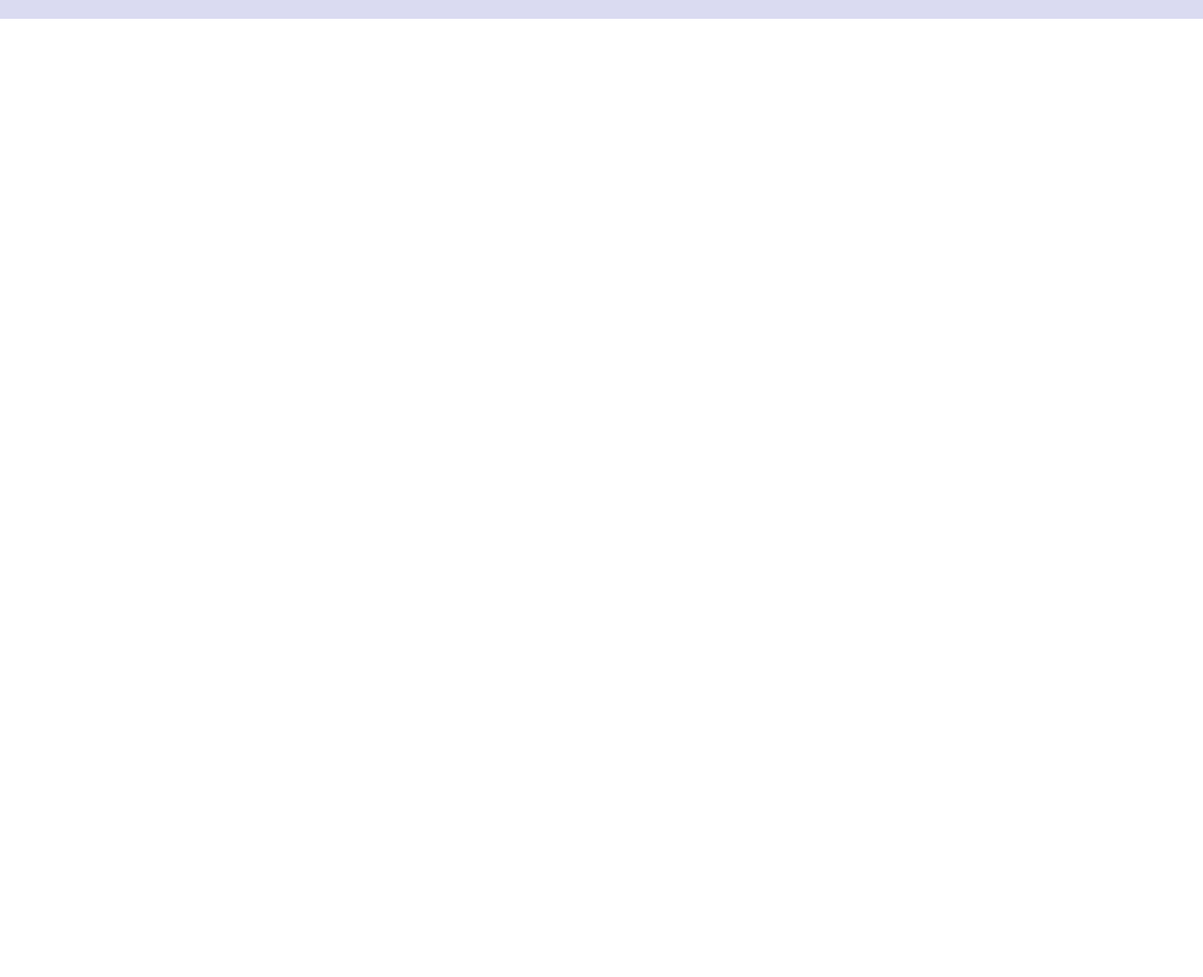
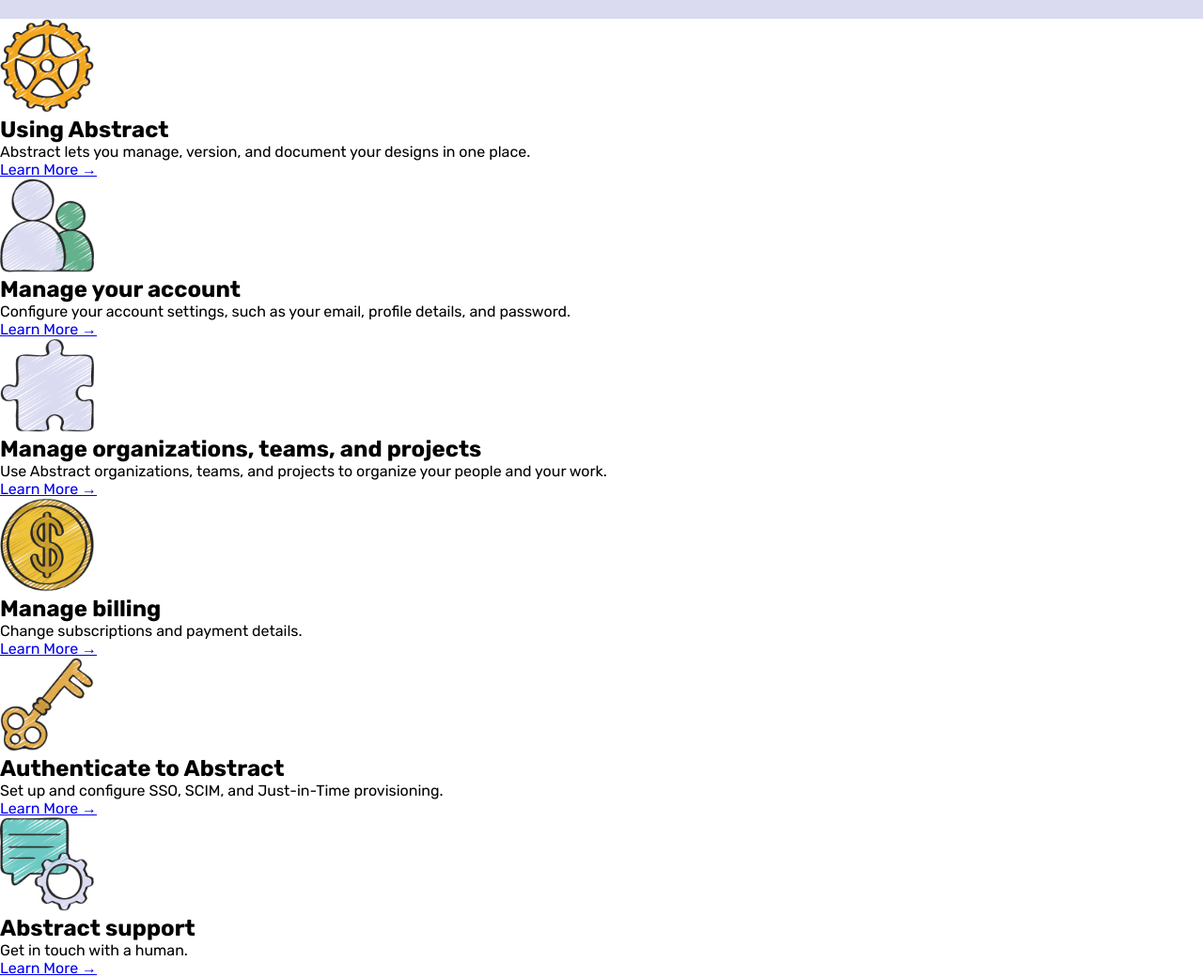
Before and after one commit to Kurt3z/abstract-clone, a plain HTML site: page index.html in a window 1280 px wide. Shown: the part 540-1580 px from the top of the page at 94% size. Before the commit the page ends 800 px from the top, so only its background shows below. Drawn offline with Linux system fonts and the light colour scheme.

Commit message:
feat: Add HTML structure of information section
Also add all the image icons needed

```diff
--- a/index.html
+++ b/index.html
@@ -25,6 +25,57 @@
                 <h1>How can we help?</h1>
                 <input type="text" name="search" id="search-bar" placeholder="Search" />
             </section>
+
+            <section class="information">
+                <div class="information-box">
+                    <img src="./img/using-abs.png" alt="A cogwheel icon" />
+                    <div class="text-wrapper">
+                        <h2>Using Abstract</h2>
+                        <p>Abstract lets you manage, version, and document your designs in one place.</p>
+                        <a href="#">Learn More &RightArrow;</a>
+                    </div>
+                </div>
+                <div class="information-box">
+                    <img src="./img/manage-acc.png" alt="A website user icon" />
+                    <div class="text-wrapper">
+                        <h2>Manage your account</h2>
+                        <p>Configure your account settings, such as your email, profile details, and password.</p>
+                        <a href="#">Learn More &RightArrow;</a>
+                    </div>
+                </div>
+                <div class="information-box">
+                    <img src="./img/manage-orgs.png" alt="A puzzle piece icon" />
+                    <div class="text-wrapper">
+                        <h2>Manage organizations, teams, and projects</h2>
+                        <p>Use Abstract organizations, teams, and projects to organize your people and your work.</p>
+                        <a href="#">Learn More &RightArrow;</a>
+                    </div>
+                </div>
+                <div class="information-box">
+                    <img src="./img/manage-bill.png" alt="A coin icon" />
+                    <div class="text-wrapper">
+                        <h2>Manage billing</h2>
+                        <p>Change subscriptions and payment details.</p>
+                        <a href="#">Learn More &RightArrow;</a>
+                    </div>
+                </div>
+                <div class="information-box">
+                    <img src="./img/passkey.png" alt="A key icon" />
+                    <div class="text-wrapper">
+                        <h2>Authenticate to Abstract</h2>
+                        <p>Set up and configure SSO, SCIM, and Just-in-Time provisioning.</p>
+                        <a href="#">Learn More &RightArrow;</a>
+                    </div>
+                </div>
+                <div class="information-box">
+                    <img src="./img/support.png" alt="A support icon" />
+                    <div class="text-wrapper">
+                        <h2>Abstract support</h2>
+                        <p>Get in touch with a human.</p>
+                        <a href="#">Learn More &RightArrow;</a>
+                    </div>
+                </div>
+            </section>
         </main>
     </body>
 </html>
--- a/style.css
+++ b/style.css
@@ -47,7 +47,7 @@
 .hero {
     min-width: 100vw;
     min-height: 60vh;
-    padding: 30px;
+    padding: 16px;
     text-align: center;
     background-color: #dadbf1;
     display: flex;
@@ -65,7 +65,8 @@
 
 .hero > input {
     min-height: 60px;
-    min-width: 350px;
+    width: 100%;
+    min-width: 18rem;
     padding: 0 20px;
     border: 1px solid #000000;
     border-radius: 5px;
@@ -75,3 +76,8 @@
     font-size: 18px;
     font-family: 'Rubik', sans-serif;
 }
+
+/* INFORMATION SECTION */
+.information-box > img {
+    height: 100px;
+}
```
Also changed, not shown: img/manage-acc.png (added), img/manage-bill.png (added), img/manage-orgs.png (added), img/passkey.png (added), img/support.png (added), img/using-abs.png (added).
